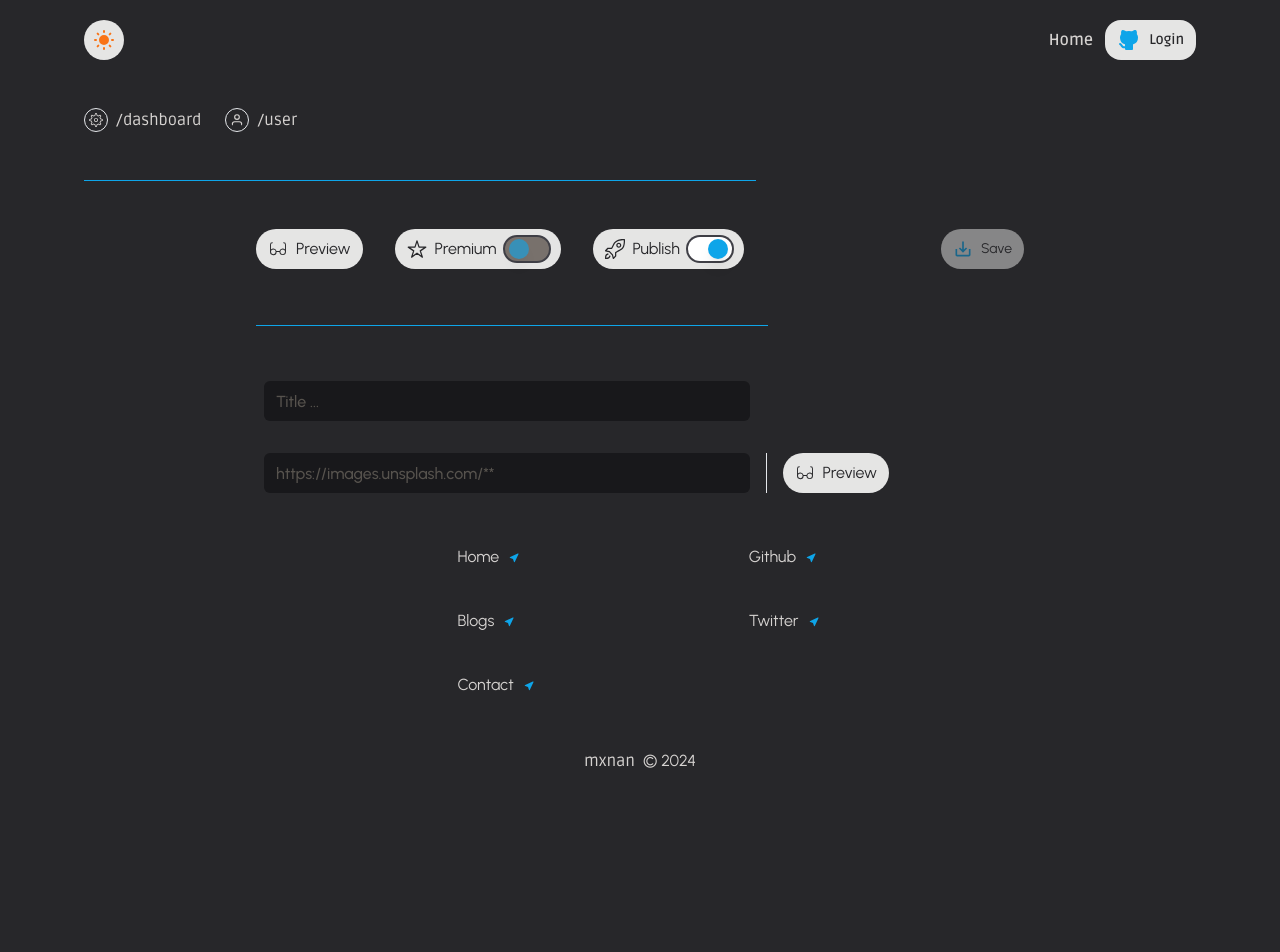
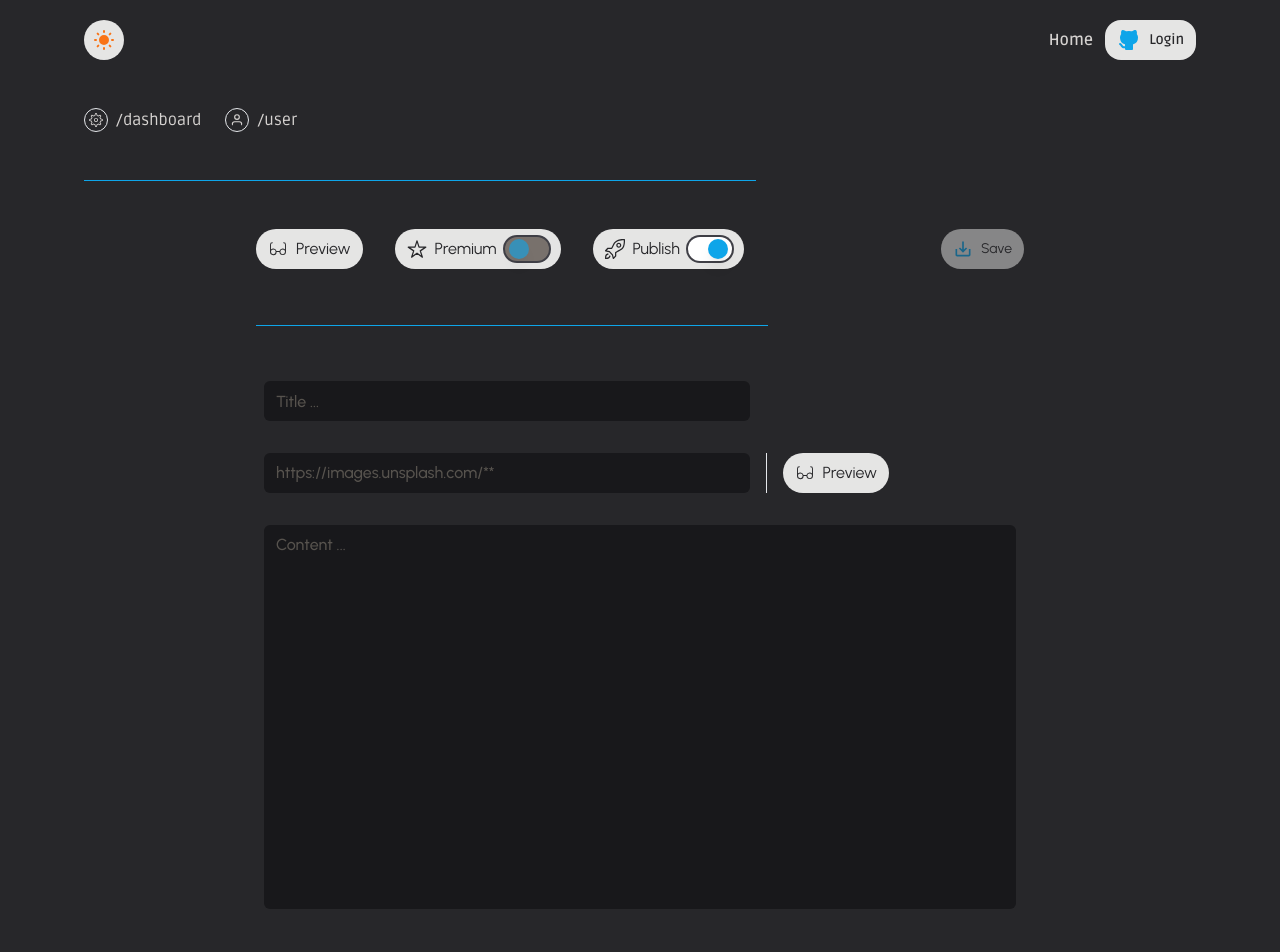
Before and after one commit to mxnan/blog-nextjs, a Next.js app: page /dashboard/blog/create in a window 1280 px wide. Shown: the top 952 px of the page. Before the commit the page ends 833 px from the top, so only its background shows below. Built offline with nearby package versions, Linux system fonts and the light colour scheme; no server answers.

Commit message:
:hammer:
:heavy_plus_sign: Completed create blog page with preview and typesafety using shadcn zod .
:heavy_plus_sign: added markdown preview and highlight code syntax insert custom components .
:heavy_plus_sign: added async copy button with toast alert.
:heavy_plus_sign: customized textarea.

```diff
--- a/package.json
+++ b/package.json
@@ -26,6 +26,8 @@
     "react-dom": "^18",
     "react-hook-form": "^7.51.5",
     "react-icons": "^5.2.1",
+    "react-markdown": "^9.0.1",
+    "rehype-highlight": "^7.0.0",
     "sonner": "^1.4.41",
     "tailwind-merge": "^2.3.0",
     "tailwindcss-animate": "^1.0.7",
--- a/src/app/dashboard/blog/create/page.tsx
+++ b/src/app/dashboard/blog/create/page.tsx
@@ -8,10 +8,8 @@ import { Button } from "@/components/ui/button";
 import {
   Form,
   FormControl,
-  FormDescription,
   FormField,
   FormItem,
-  FormLabel,
   FormMessage,
 } from "@/components/ui/form";
 import { Input } from "@/components/ui/input";
@@ -26,20 +24,39 @@ import { useState } from "react";
 import { FiEdit2 } from "react-icons/fi";
 import { cn } from "@/lib/utils";
 import Image from "next/image";
+import { Textarea } from "@/components/ui/textarea";
+import MarkdownPreview from "@/components/markdown/markdown-preview";
+import path from "path";
 
-const FormSchema = z.object({
+const FormSchema = z
+  .object({
     title: z.string().min(2, {
       message: "Title must be at least 2 characters.",
     }),
     image_url: z.string().url({
       message: "Must be a valid URL.",
     }),
-  content: z.string().min(2, {
-    message: "Content must be at least 2 characters.",
+    content: z.string().min(10, {
+      message: "Content must be at least 10 characters.",
     }),
     is_published: z.boolean(),
     is_premium: z.boolean(),
-});
+  })
+  .refine(
+    (data) => {
+      const image_url = data.image_url;
+      try {
+        const url = new URL(image_url);
+        return url.hostname === "images.unsplash.com";
+      } catch {
+        return false;
+      }
+    },
+    {
+      message: "Only unsplash supported for now",
+      path: ["image_url"],
+    }
+  );
 
 export default function BlogForm() {
   const [isPreview, setIsPreview] = useState(false);
@@ -66,7 +83,7 @@ export default function BlogForm() {
     <Form {...form}>
       <form
         onSubmit={form.handleSubmit(onSubmit)}
-        className="max-w-3xl w-full mx-auto flex flex-col gap-8"
+        className="max-w-3xl w-full mx-auto flex flex-col gap-8 "
       >
         {/* top div */}
         <div className="flex  justify-between ">
@@ -80,7 +97,11 @@ export default function BlogForm() {
              hover:bg-stone-800 dark:bg-stone-50/90
               dark:text-zinc-800 dark:hover:bg-stone-50"
               tabIndex={0}
-              onClick={() => setIsPreview(!isPreview)}
+              onClick={() =>
+                setIsPreview(
+                  !isPreview && !form.getFieldState("image_url").invalid
+                )
+              }
             >
               {isPreview ? (
                 <>
@@ -152,12 +173,13 @@ export default function BlogForm() {
             Save
           </Button>
         </div>
+
         <Separator
           orientation="horizontal"
           className="bg-lightmode dark:bg-darkmode my-6 max-w-lg"
         />
+
         {/* title field */}
-
         <FormField
           control={form.control}
           name="title"
@@ -197,7 +219,7 @@ export default function BlogForm() {
             </FormItem>
           )}
         />
-        {/*  */}
+
         {/* image_url field */}
         <FormField
           control={form.control}
@@ -215,8 +237,8 @@ export default function BlogForm() {
                     placeholder="https://images.unsplash.com/**"
                     {...field}
                     className={cn(
-                      "border-none placeholder:text-base placeholder:text-stone-400 placeholder:dark:text-stone-600 text-lg font-medium leading-relaxed ",
-                      isPreview ? "w-0 p-0" : "w-full "
+                      "border-none placeholder:text-base placeholder:text-stone-400 placeholder:dark:text-stone-600 text-sm font-medium leading-relaxed ",
+                      isPreview ? "w-0 p-0" : "w-full"
                     )}
                   />
                   <div
@@ -237,7 +259,12 @@ export default function BlogForm() {
                               hover:bg-stone-800 dark:bg-stone-50/90
                           dark:text-zinc-800 dark:hover:bg-stone-50"
                           tabIndex={0}
-                          onClick={() => setIsPreview(!isPreview)}
+                          onClick={() =>
+                            setIsPreview(
+                              !isPreview &&
+                                !form.getFieldState("image_url").invalid
+                            )
+                          }
                         >
                           <PiEyeglassesLight className="w-5 h-5" />
                           Preview
@@ -265,7 +292,43 @@ export default function BlogForm() {
             </FormItem>
           )}
         />
-        {/*  */}
+
+        {/* content field */}
+        <FormField
+          control={form.control}
+          name="content"
+          render={({ field }) => (
+            <FormItem>
+              <FormControl>
+                <div
+                  className={cn(
+                    "px-2 w-full flex items-center break-words ",
+                    isPreview && " mt-12"
+                  )}
+                >
+                  <Textarea
+                    placeholder="Content ..."
+                    {...field}
+                    className={cn(
+                      "border-none placeholder:text-base resize-none h-full placeholder:text-stone-400 placeholder:dark:text-stone-600 text-sm font-medium leading-relaxed",
+                      isPreview ? "w-0 hidden h-full" : "w-full min-h-96"
+                    )}
+                  />
+                  <div
+                    className={cn(
+                      "hidden",
+                      isPreview && " block space-y-8 w-full "
+                    )}
+                  >
+                    <MarkdownPreview content={form.getValues().content} />
+                  </div>
+                </div>
+              </FormControl>
+              {form.getFieldState("content").invalid &&
+                form.getValues().content && <FormMessage />}
+            </FormItem>
+          )}
+        />
       </form>
     </Form>
   );
--- /dev/null
+++ b/src/components/markdown/copy-button.tsx
@@ -0,0 +1,26 @@
+import React from "react";
+import { PiCopy } from "react-icons/pi";
+import { toast } from "sonner";
+
+const CopyButton = ({ id }: { id: string }) => {
+  const handleCopy = async () => {
+    const text = document.getElementById(id)?.textContent;
+    try {
+      await navigator.clipboard.writeText(text!);
+      toast.success("Copied to clipboard");
+    } catch {
+      toast.error("Failed to copy");
+    }
+  };
+  return (
+    <div
+      onClick={handleCopy}
+      className="hover:scale-105 p-2 rounded-lg
+       hover:bg-zinc-300 dark:hover:bg-zinc-900 cursor-pointer "
+    >
+      <PiCopy />
+    </div>
+  );
+};
+
+export default CopyButton;
--- /dev/null
+++ b/src/components/ui/textarea.tsx
@@ -0,0 +1,24 @@
+import * as React from "react"
+
+import { cn } from "@/lib/utils"
+
+export interface TextareaProps
+  extends React.TextareaHTMLAttributes<HTMLTextAreaElement> {}
+
+const Textarea = React.forwardRef<HTMLTextAreaElement, TextareaProps>(
+  ({ className, ...props }, ref) => {
+    return (
+      <textarea
+        className={cn(
+          "flex min-h-[80px] w-full rounded-md border border-zinc-200 bg-white px-3 py-2 text-sm ring-offset-white placeholder:text-zinc-500 focus-visible:outline-none focus-visible:ring-2 focus-visible:ring-zinc-950 focus-visible:ring-offset-2 disabled:cursor-not-allowed disabled:opacity-50 dark:border-zinc-800 dark:bg-zinc-900 dark:ring-offset-zinc-950 dark:placeholder:text-zinc-400 dark:focus-visible:ring-zinc-300",
+          className
+        )}
+        ref={ref}
+        {...props}
+      />
+    )
+  }
+)
+Textarea.displayName = "Textarea"
+
+export { Textarea }
```
Also changed, not shown: src/components/markdown/markdown-preview.tsx (added, +67 -0 lines), 1 other file (tests, documents, lock files or other folders). Lines whose indentation alone changed are shown as unchanged.
